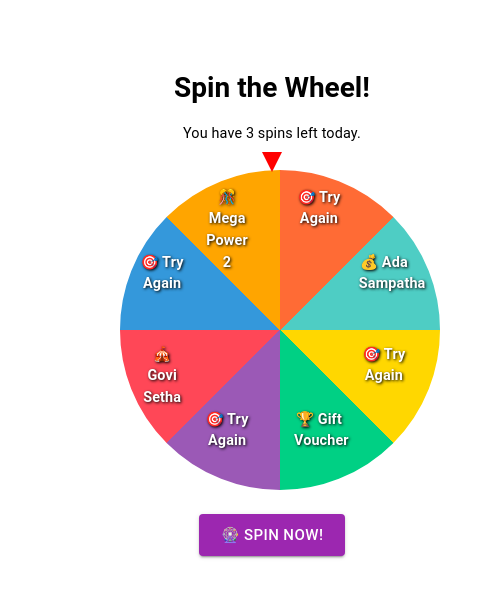
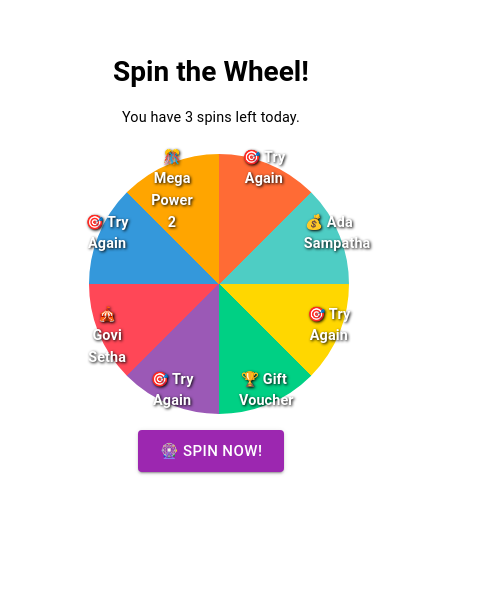
Before and after one commit to DigitalDevlop/spring-wheel, a React (Create React App) app: page / in a window 390 px wide. Shown: the top 598 px of the page, 504 px wide, since content can reach past the window. Built offline with nearby package versions, Linux system fonts and the light colour scheme.

Commit message:
added mobile responsive and transparend

```diff
--- a/src/componets/spin0wheel.js
+++ b/src/componets/spin0wheel.js
@@ -129,15 +129,21 @@ export default function SpinWheel() {
   return (
     <Box
     sx={{
-    width: "400px",        // ✅ FIXED WIDTH
-    height: "300px",
+      width: { xs: "100%", sm: "400px" },   // responsive width
+      height: { xs: "auto", sm: "450px" },  // full widget height
+      display: "flex",
+      flexDirection: "column",
+      alignItems: "center",
+      justifyContent: "center",
       textAlign: "center",
-    p: 4,
-    background: "transparent",     // ✅ transparent background
-    backdropFilter: "none",         // ✅ remove blur if any
-    boxShadow: "none",              // ✅ remove default shadow
+      margin: "0 auto",
+      background: "transparent",            // transparent background
+      boxShadow: "none",
+      p: { xs: 2, sm: 3 },
+      overflow: "hidden",                   // prevent cutoff inside iframe
     }}
   >
+
       {showConfetti && <Confetti numberOfPieces={400} recycle={false} />}
 
       <Typography
@@ -178,7 +184,15 @@ Spin the Wheel!
 </Typography>
 
     {/* Wheel */}
-<Box sx={{ position: "relative", mx: "auto", width: 320, height: 320 }}>
+    <Box
+  sx={{
+    position: "relative",
+    mx: "auto",
+    width: { xs: 260, sm: 300, md: 320 },
+    height: { xs: 260, sm: 300, md: 320 },
+  }}
+>
+
   <motion.div
     style={{
       width: "100%",
@@ -230,15 +244,14 @@ Spin the Wheel!
         {/* Pointer */}
         <Box
   sx={{
-    position: "absolute",
-    top: "-10px", // you can adjust to sit nicely above the wheel
-    left: "50%",
-    transform: "translateX(-50%)",
-    width: 0,
-    height: 0,
-    borderLeft: "10px solid transparent",
-    borderRight: "10px solid transparent",
-    borderTop: "20px solid red", // 👈 changed from borderBottom → borderTop
+    display: "flex",
+    flexDirection: "column",
+    alignItems: "center",
+    justifyContent: "center",
+    minHeight: "80vh", // ✅ vertically center
+    textAlign: "center",
+    background: "transparent",
+    p: { xs: 2, sm: 3, md: 4 }, // ✅ responsive padding
   }}
 />
       </Box>
@@ -250,8 +263,9 @@ Spin the Wheel!
   size="large"
   onClick={handleSpin}
   disabled={isSpinning}
-        sx={{ mt: 4 }}
+  sx={{ mt: 3, mb: 1 }}
 >
+
         {isSpinning ? "⏳ Spinning..." : "🎡 Spin Now!"}
       </Button>
 
```
Lines whose indentation alone changed are shown as unchanged.
